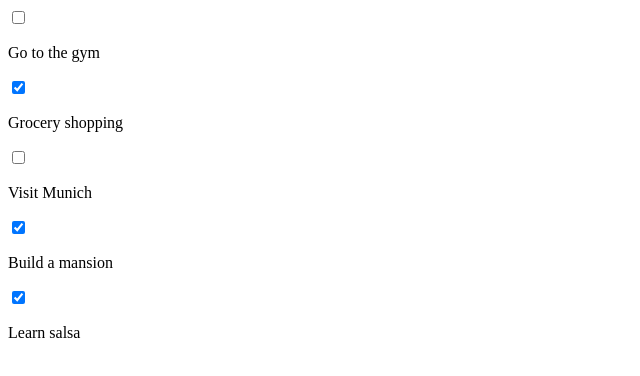
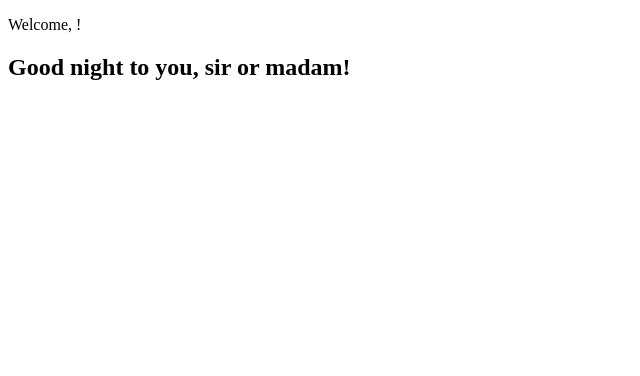
Before and after one commit to Nicole98-aw/react-app, a React (Create React App) app: page / in a window 1280 px wide. Shown: the top 376 px of the page, without its empty margins (0-640 px from the left). Built offline with nearby package versions, Linux system fonts and the light colour scheme.

Commit message:
create class components under in index.js filr

```diff
--- a/src/App.js
+++ b/src/App.js
@@ -1,23 +1,21 @@
 //App component is the entry point into the entire application
 import React from "react";
-import Product from "./Components/Product";
-import productsData from "./Components/nschoolProduct";
-import TodoItem from "./Components/TodoItem";
-import todosData from "./Components/todoData";
+// import Product from "./Components/Product";
+// import productsData from "./Components/nschoolProduct";
+// import TodoItem from "./Components/TodoItem";
+// import todosData from "./Components/todoData";
 // import logo from "./logo.svg";
 // import "./App.css";
 
-function App() {
-  // const productsComponents = productsData.map(product => (
-  //   <Product key={product.id} product={product} />
-  // ));
-  // return <div>{productsComponents}</div>;
+// function App() {
+// const productsComponents = productsData.map(product => (
+//   <Product key={product.id} product={product} />
+// ));
+// return <div>{productsComponents}</div>;
+//   const todoItems = todosData.map(item => (
+//     <TodoItem key={item.id} item={item} />
+//   ));
+//   return <div>{todoItems}</div>;
+// }
 
-  const todoItems = todosData.map(item => (
-    <TodoItem key={item.id} item={item} />
-  ));
-
-  return <div>{todoItems}</div>;
-}
-
-export default App;
+// export default App;
--- a/src/Components/TodoItem.js
+++ b/src/Components/TodoItem.js
@@ -1,11 +1,11 @@
-import React from "react";
+// import React from "react";
 
-function TodoItem(props) {
-  return (
-    <div>
-      <input type="checkbox" checked={props.item.completed} />
-      <p>{props.item.text}</p>
-    </div>
-  );
-}
-export default TodoItem;
+// function TodoItem(props) {
+//   return (
+//     <div>
+//       <input type="checkbox" checked={props.item.completed} />
+//       <p>{props.item.text}</p>
+//     </div>
+//   );
+// }
+// export default TodoItem;
--- a/src/Components/todoData.js
+++ b/src/Components/todoData.js
@@ -1,29 +1,29 @@
-const todosData = [
-  {
-    id: 1,
-    text: "Go to the gym",
-    completed: false
-  },
-  {
-    id: 2,
-    text: "Grocery shopping",
-    completed: true
-  },
-  {
-    id: 3,
-    text: "Visit Munich",
-    completed: false
-  },
-  {
-    id: 4,
-    text: "Build a mansion",
-    completed: true
-  },
-  {
-    id: 5,
-    text: "Learn salsa",
-    completed: true
-  }
-];
+// const todosData = [
+//   {
+//     id: 1,
+//     text: "Go to the gym",
+//     completed: false
+//   },
+//   {
+//     id: 2,
+//     text: "Grocery shopping",
+//     completed: true
+//   },
+//   {
+//     id: 3,
+//     text: "Visit Munich",
+//     completed: false
+//   },
+//   {
+//     id: 4,
+//     text: "Build a mansion",
+//     completed: true
+//   },
+//   {
+//     id: 5,
+//     text: "Learn salsa",
+//     completed: true
+//   }
+// ];
 
-export default todosData;
+// export default todosData;
--- a/src/index.js
+++ b/src/index.js
@@ -1,8 +1,46 @@
 import React from "react";
 import ReactDOM from "react-dom";
 // import "./index.css";
-import App from "./App";
+// import App from "./App";
 // import * as serviceWorker from "./serviceWorker";
+
+class App extends React.Component {
+  render() {
+    return (
+      <div>
+        <Header />
+        <Greeting />
+      </div>
+    );
+  }
+}
+
+class Header extends React.Component {
+  render() {
+    return (
+      <header>
+        <p>Welcome, {this.props.userName}!</p>
+      </header>
+    );
+  }
+}
+
+class Greeting extends React.Component {
+  render() {
+    const date = new Date();
+    const hours = date.getHours();
+    let timeOfDay;
+
+    if (hours < 12) {
+      timeOfDay = "morning";
+    } else if (hours >= 12 && hours < 17) {
+      timeOfDay = "afternoon";
+    } else {
+      timeOfDay = "night";
+    }
+    return <h2>Good {timeOfDay} to you, sir or madam!</h2>;
+  }
+}
 
 ReactDOM.render(<App />, document.getElementById("root")); //App is the root component
 
```
